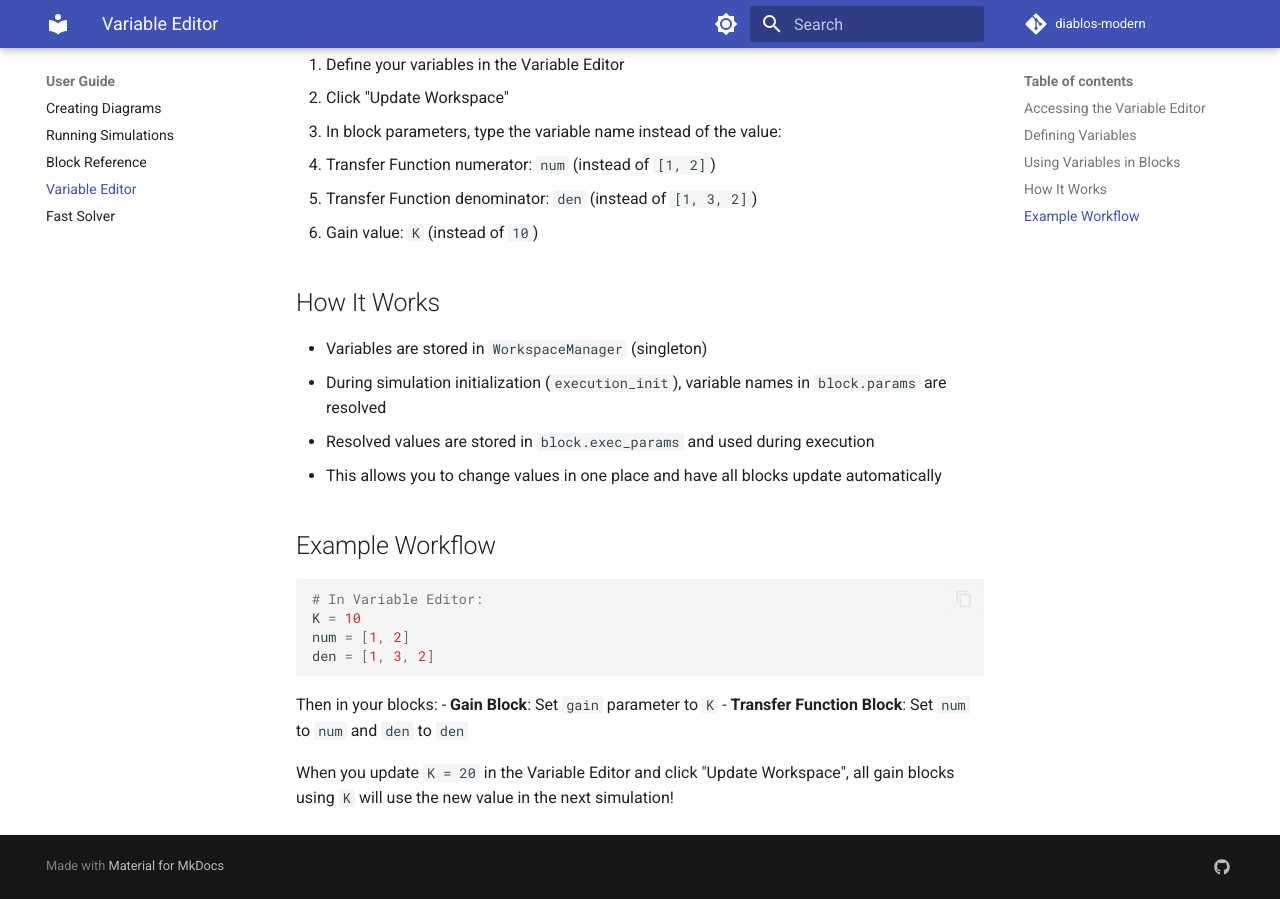
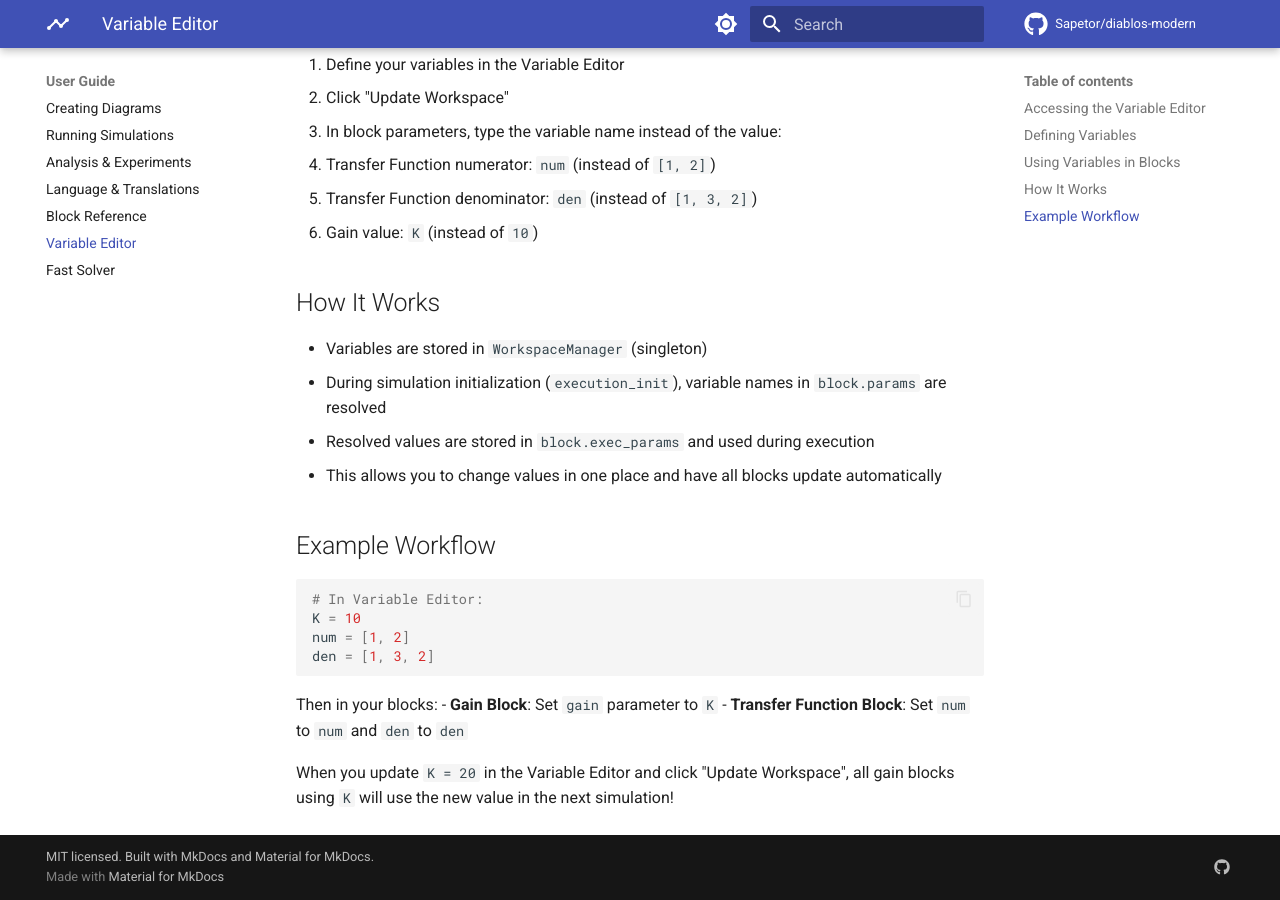
Before and after one commit to Sapetor/diablos-modern, an MkDocs documentation site: the page built from docs/VARIABLE_EDITOR_GUIDE.md, in a window 1280 px wide and 900 px high, scrolled down 713 px. Built offline with MkDocs 1.6.1 and Material for MkDocs 9.7.7, drawn with Linux system fonts in a browser that asks for light colours; comment, search, counter and statistics services are not loaded.

Commit message:
build(docs): strict MkDocs build, GitHub Pages deploy, current RTD config
The site now builds clean under `mkdocs build --strict`, and a workflow
gates every branch on it.

mkdocs.yml:
- exclude_docs: archive/ keeps the superseded notes out of the build
- silence griffe's docstring warnings (warn_missing_types /
  warn_unknown_params / warnings). They flag missing annotations in the
  live source, which is a code nit, not a reason to fail a docs build --
  and they were 15 of the 17 warnings blocking --strict
- site_url (needed by navigation.instant), edit_uri, repo_name, a real
  site_description, and the pymdownx.keys / tables extensions
- nav: add the new Analysis & Experiments, Language & Translations and
  Releasing pages, plus the new wiki/Logic.md and wiki/Analysis.md
  category pages. Entries for SOLVER_SEMANTICS.md, VALIDATION.md and
  BLOCK_API.md are staged as comments -- --strict fails on a missing
  file, so they are marked TODO(merge) until those land.

.github/workflows/docs.yml (new): builds with --strict on every push and
PR; on main also runs `mkdocs gh-deploy --force`, so the site is served
from GitHub Pages whether or not Read the Docs is configured. Installs
the Qt system libraries because mkdocstrings imports modern_ui to build
the API reference.

readthedocs.yaml: ubuntu-20.04 -> ubuntu-24.04, Python 3.9 -> 3.12 to
match the CI matrix, and drop `formats: pdf` -- Read the Docs only
produces PDF for Sphinx projects, so it could never have worked here.

Co-Authored-By: Claude Fable 5.1 <noreply@anthropic.com>
Claude-Session: https://claude.ai/code/session_01X5QBtULBxEXj9QmYBZmPkC

```diff
--- a/mkdocs.yml
+++ b/mkdocs.yml
@@ -1,18 +1,28 @@
-site_name: DiaBloS Modern Documentation
-site_description: Documentation for DiaBloS Modern - A block diagram simulation tool for dynamic systems
+site_name: DiaBloS Modern
+site_description: A Python-native visual laboratory for dynamics and control.
 site_author: DiaBloS Project
+site_url: https://sapetor.github.io/diablos-modern/
 
-repo_name: diablos-modern
+repo_name: Sapetor/diablos-modern
 repo_url: https://github.com/Sapetor/diablos-modern
+edit_uri: edit/main/docs/
+
+copyright: MIT licensed. Built with MkDocs and Material for MkDocs.
 
 theme:
   name: material
+  icon:
+    logo: material/chart-timeline-variant
+    repo: fontawesome/brands/github
   features:
     - navigation.tabs
     - navigation.sections
-    - navigation.expand
+    - navigation.top
+    - navigation.instant
     - search.suggest
+    - search.highlight
     - content.code.copy
+    - content.action.edit
   palette:
     - scheme: default
       primary: indigo
@@ -27,6 +37,11 @@ theme:
         icon: material/brightness-4
         name: Switch to light mode
 
+# Superseded internal notes live in docs/archive/ for history; they are kept out
+# of the build entirely rather than deleted. See docs/archive/README.md.
+exclude_docs: |
+  archive/
+
 plugins:
   - search
   - mkdocstrings:
@@ -37,6 +52,14 @@ plugins:
             show_root_heading: true
             show_category_heading: true
             docstring_style: google
+            docstring_options:
+              # The API reference is generated from the live source. Missing
+              # parameter/return annotations in a docstring are a code nit, not
+              # a documentation build failure -- they must not break the
+              # `mkdocs build --strict` gate in .github/workflows/docs.yml.
+              warn_missing_types: false
+              warn_unknown_params: false
+              warnings: false
 
 nav:
   - Home: index.md
@@ -47,9 +70,13 @@ nav:
   - User Guide:
       - Creating Diagrams: user-guide/creating-diagrams.md
       - Running Simulations: user-guide/running-simulations.md
+      - Analysis & Experiments: user-guide/analysis.md
+      - Language & Translations: user-guide/localization.md
       - Block Reference: user-guide/block-reference.md
       - Variable Editor: VARIABLE_EDITOR_GUIDE.md
       - Fast Solver: FAST_SOLVER.md
+      # TODO(merge): uncomment once docs/SOLVER_SEMANTICS.md lands
+      # - Solver Semantics: SOLVER_SEMANTICS.md
   - Block Reference:
       - Overview: wiki/Home.md
       - Examples: wiki/Examples.md
@@ -57,7 +84,9 @@ nav:
       - Sinks: wiki/Sinks.md
       - Math: wiki/Math.md
       - Control: wiki/Control.md
+      - Logic: wiki/Logic.md
       - Routing: wiki/Routing.md
+      - Analysis: wiki/Analysis.md
       - Other: wiki/Other.md
       - Multi-Rate: wiki/Multi-Rate.md
       - PDE: wiki/PDE.md
@@ -70,7 +99,12 @@ nav:
       - Developer Guide: DEVELOPER_GUIDE.md
       - Block Symbol Drawing: SYMBOL_DRAWING_GUIDE.md
       - Building & Packaging: building.md
+      - Releasing: RELEASING.md
       - PDE Roadmap: PDE_ROADMAP.md
+      # TODO(merge): uncomment once docs/VALIDATION.md lands
+      # - Validation: VALIDATION.md
+      # TODO(merge): uncomment once docs/BLOCK_API.md lands
+      # - Block API: BLOCK_API.md
   - API Reference:
       - Core Library: api/lib.md
       - Simulation Engine: api/engine.md
@@ -87,6 +121,8 @@ markdown_extensions:
   - pymdownx.details
   - pymdownx.tabbed:
       alternate_style: true
+  - pymdownx.keys
+  - tables
   - toc:
       permalink: true
   - attr_list
```
Also changed, not shown: docs/requirements.txt (+11 -5 lines), readthedocs.yaml (+15 -7 lines), 1 other file.
